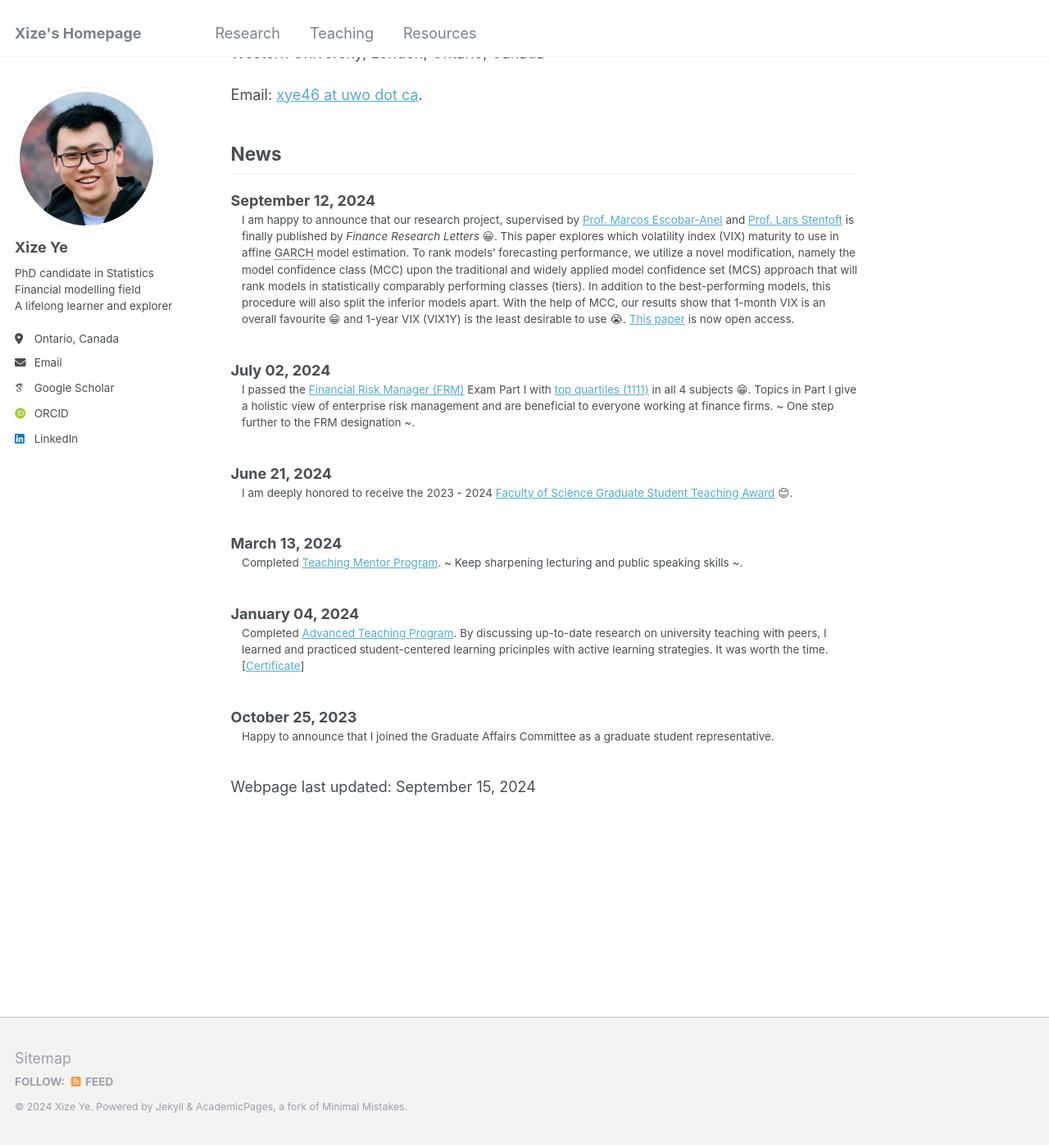
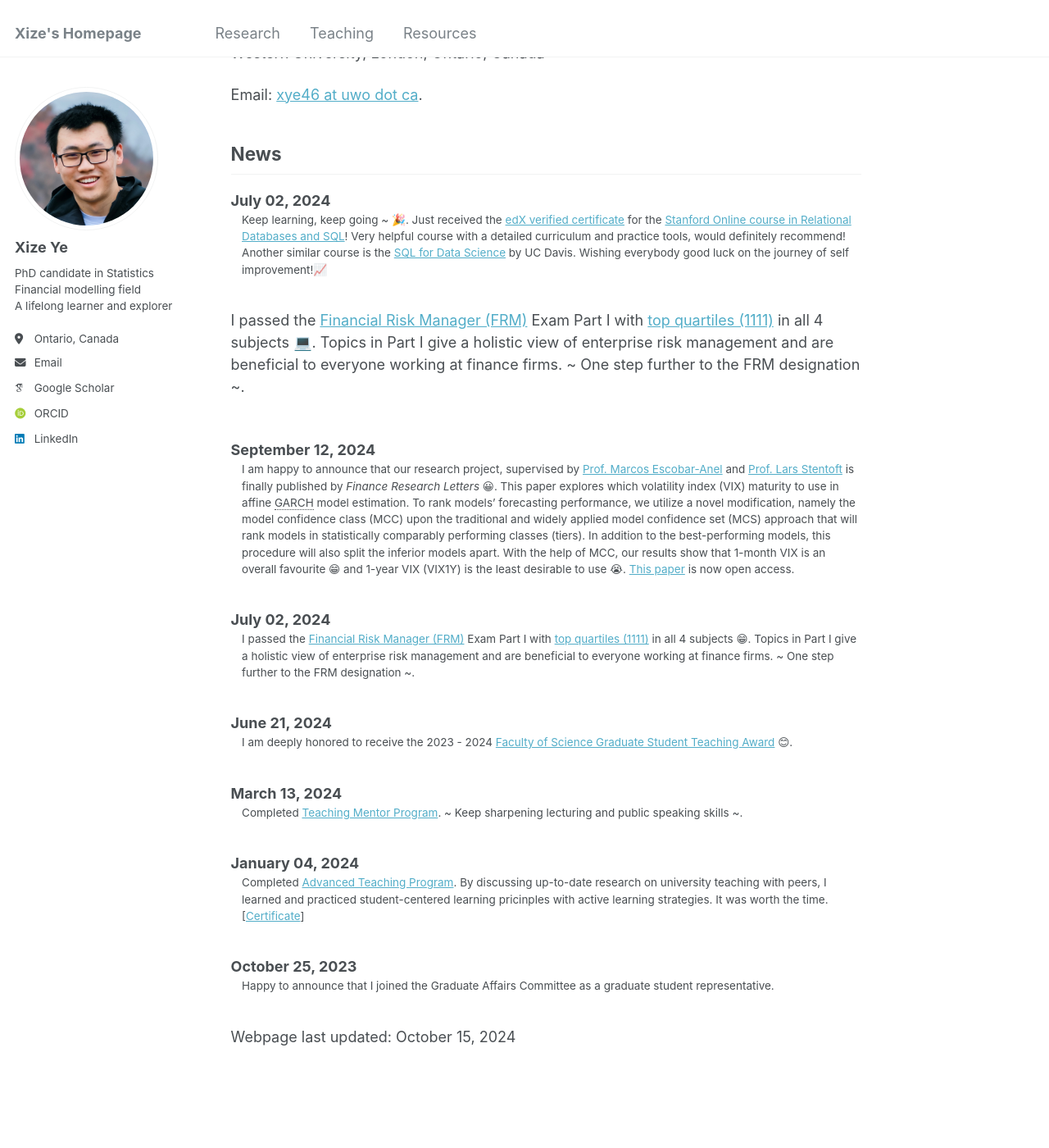
Before and after one commit to XIZEYE/xizeye.github.io, a Jekyll site: the page built from _pages/about.md, in a window 1280 px wide and 1400 px high, scrolled down 2048 px. Shown: the whole window at 82% size. Built offline with Jekyll 4.4.1, drawn with Linux system fonts in a browser that asks for light colours; some web fonts are replaced.

Commit message:
Update about.md

```diff
--- a/_pages/about.md
+++ b/_pages/about.md
@@ -49,6 +49,11 @@ Email: [xye46 at uwo dot ca](mailto:xye46@uwo.ca).
 
 News
 ------
+July 02, 2024
+: Keep learning, keep going ~ 🎉. Just received the [edX verified certificate](https://xizeye.github.io/files/Stanford_SQL_certificate.pdf) for the [Stanford Online course in Relational Databases and SQL](https://online.stanford.edu/courses/soe-ydatabases0005-databases-relational-databases-and-sql)! Very helpful course with a detailed curriculum and practice tools, would definitely recommend! Another similar course is the [SQL for Data Science](https://www.coursera.org/learn/sql-for-data-science) by UC Davis. Wishing everybody good luck on the journey of self improvement!📈<br/><br/>
+
+I passed the [Financial Risk Manager (FRM)](https://www.garp.org/frm) Exam Part I with [top quartiles (1111)](https://xizeye.github.io/files/frm.pdf) in all 4 subjects 💻. Topics in Part I give a holistic view of enterprise risk management and are beneficial to everyone working at finance firms. ~ One step further to the FRM designation ~. <br/><br/>
+
 September 12, 2024
 :   I am happy to announce that our research project, supervised by [Prof. Marcos Escobar-Anel](https://www.uwo.ca/stats/people/bios/marcos-escobar-anel.html) and [Prof. Lars Stentoft](https://economics.uwo.ca/people/faculty/stentoft.html) is finally published by *Finance Research Letters* 😀. This paper explores which volatility index (VIX) maturity to use in affine GARCH model estimation. To rank models' forecasting performance, we utilize a novel modification, namely the model confidence class (MCC) upon the traditional and widely applied model confidence set (MCS) approach that will rank models in statistically comparably performing classes (tiers). In addition to the best-performing models, this procedure will also split the inferior models apart. With the help of MCC, our results show that 1-month VIX is an overall favourite 😁 and 1-year VIX (VIX1Y) is the least desirable to use 😭. [This paper](https://doi.org/10.1016/j.frl.2024.106053) is now open access. <br/><br/>
 
@@ -68,4 +73,4 @@ October 25, 2023
 :   Happy to announce that I joined the Graduate Affairs Committee as a graduate student representative. <br/><br/>
 
 
-Webpage last updated: September 15, 2024
+Webpage last updated: October 15, 2024
```
